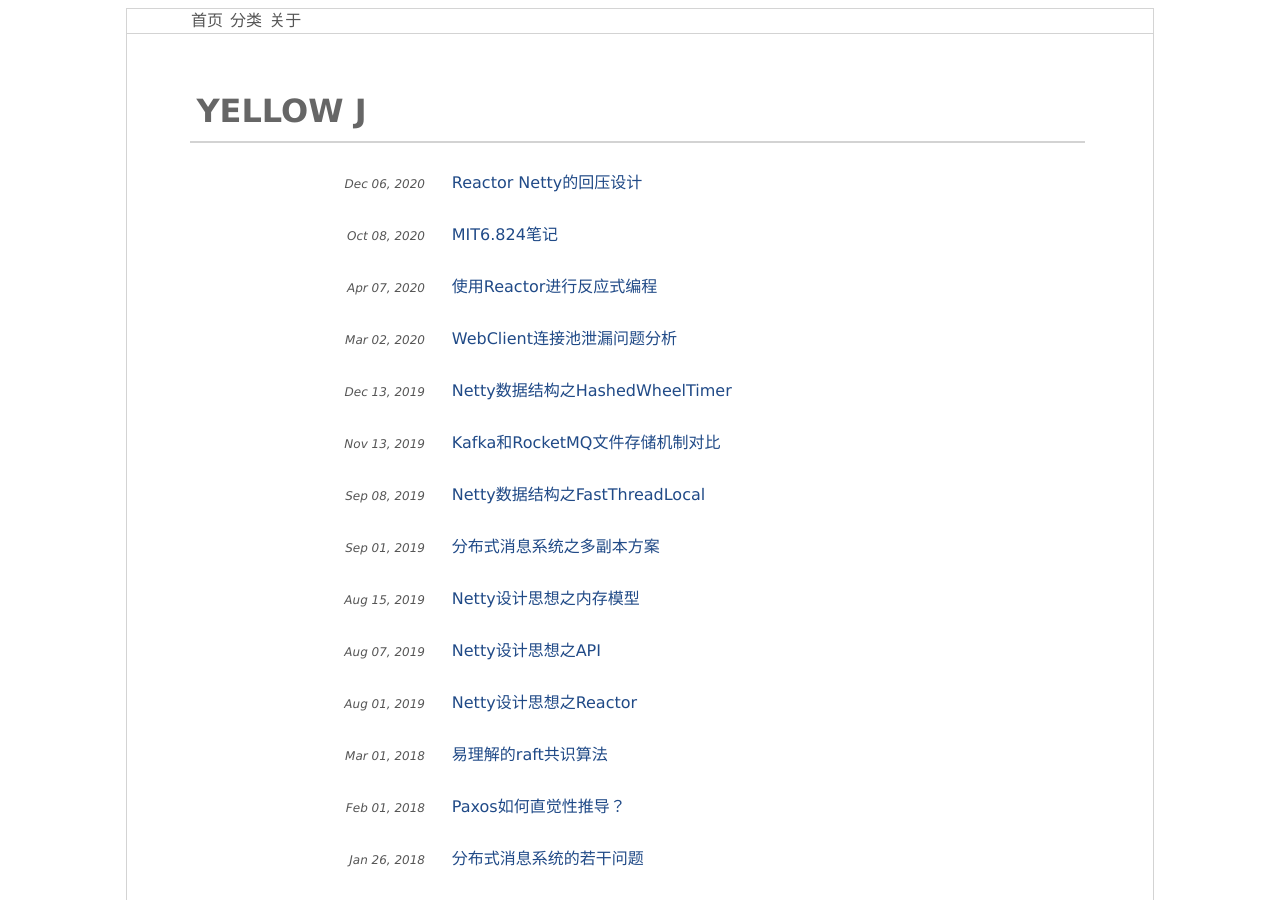
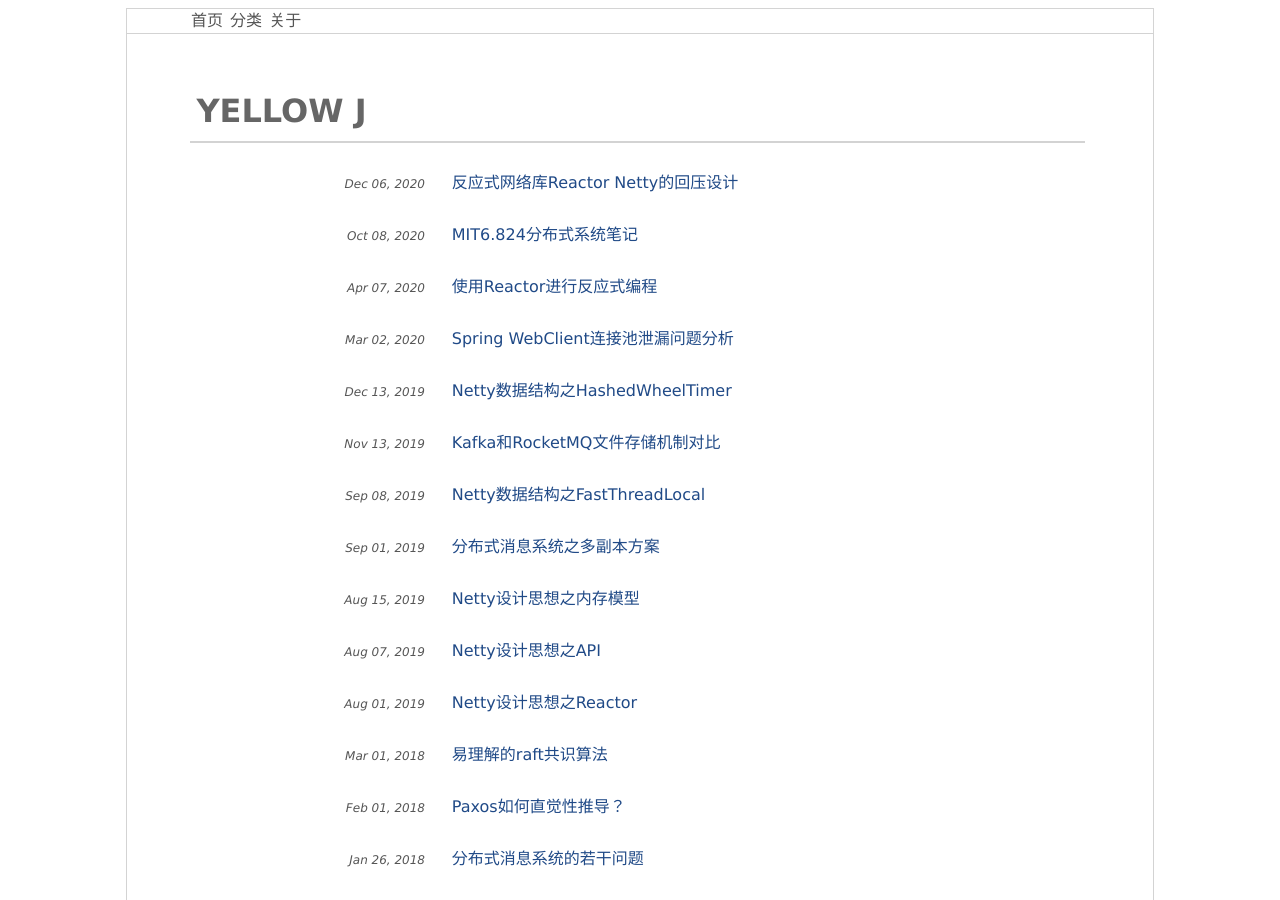
Before and after one commit to t1mek1ller/t1mek1ller.github.io, a Jekyll site: the page built from index.html, in a window 1280 px wide and 900 px high. Built offline with Jekyll 4.4.1, drawn with Linux system fonts in a browser that asks for light colours; nearby versions of some CDN libraries; the list of posts is cut into pages by our own code.

Commit message:
detail post title

```diff
--- a/_posts/2020-03-02-bugs-reactor-netty.md
+++ b/_posts/2020-03-02-bugs-reactor-netty.md
@@ -1,6 +1,6 @@
 ---
 layout: post
-title: WebClient连接池泄漏问题分析
+title: Spring WebClient连接池泄漏问题分析
 description: "the analysis for the bug of WebClient"
 modified: 2020-03-02
 tags: [Bugs, Spring, Webclient, rector-netty, reactor-pool]
--- a/_posts/2020-10-08-mit6824-notes.md
+++ b/_posts/2020-10-08-mit6824-notes.md
@@ -1,6 +1,6 @@
 ---
 layout: post
-title: MIT6.824笔记
+title: MIT6.824分布式系统笔记
 description: "Notes of MIT 6.824"
 modified: 2020-10-08
 tags: [Distributed Systems]
--- a/_posts/2020-12-06-reactor-netty-backpressure.md
+++ b/_posts/2020-12-06-reactor-netty-backpressure.md
@@ -1,6 +1,6 @@
 ---
 layout: post
-title: Reactor Netty的回压设计
+title: 反应式网络库Reactor Netty的回压设计
 description: "Backpressure in reactor-netty"
 modified: 2020-12-06
 tags: [Reactor]
```
